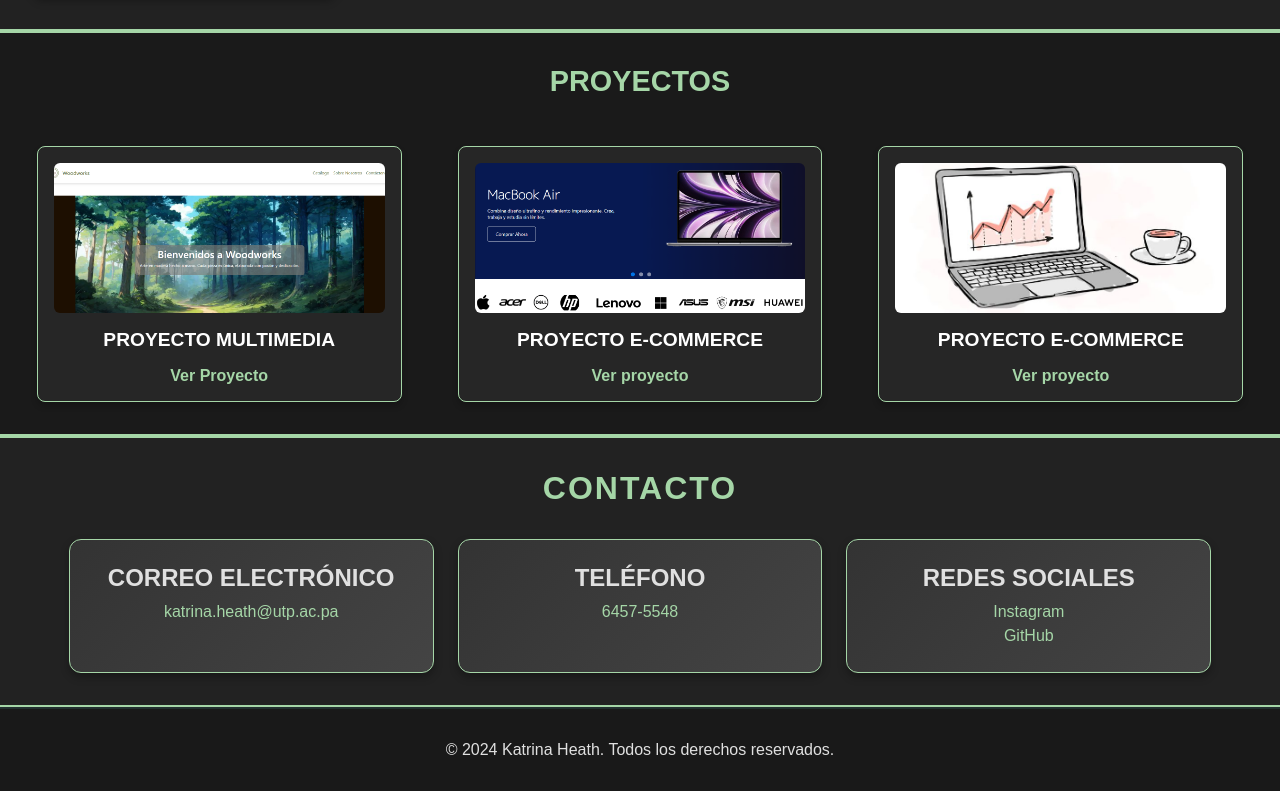
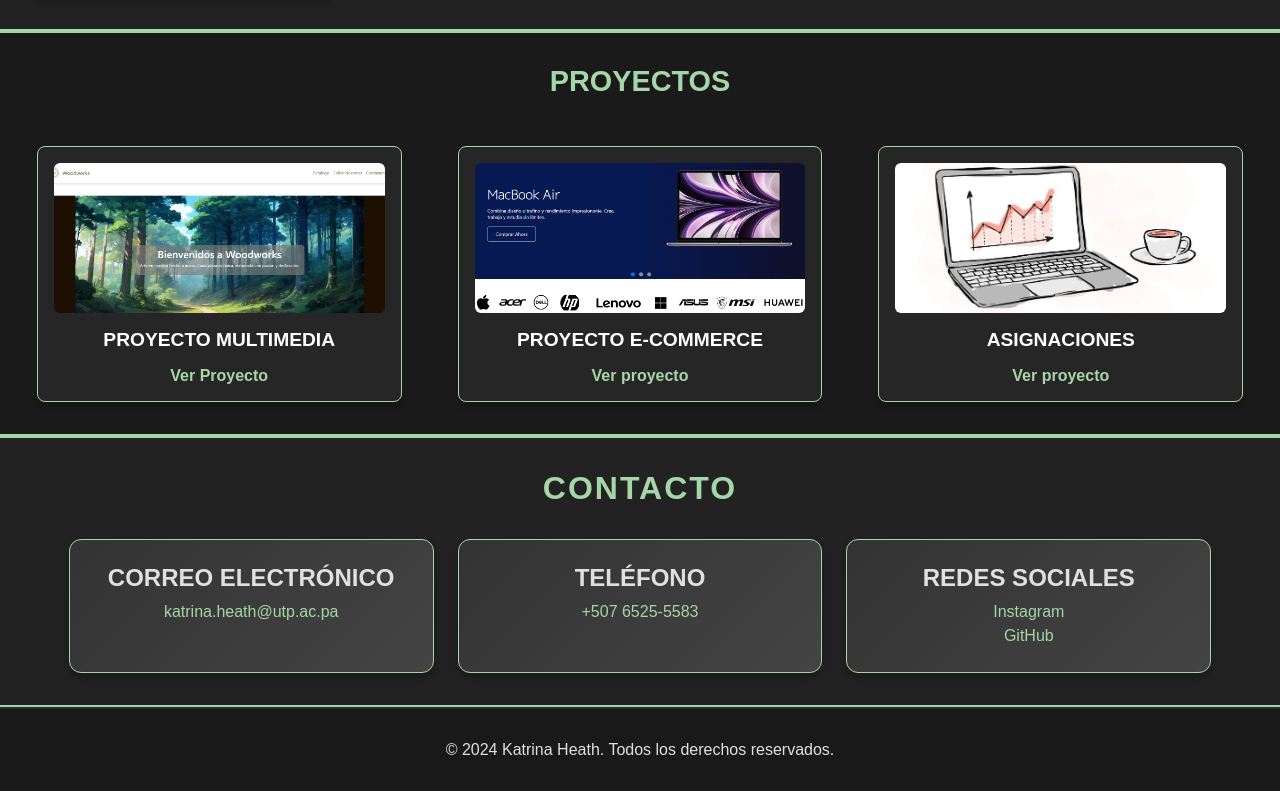
Before and after one commit to KatrinaHeath/Portafolio, a plain HTML site: page index.html in a window 1280 px wide. Shown: the part 1159-1950 px from the top of the page. Drawn offline with Linux system fonts and the light colour scheme.

Commit message:
cambio realizados en el codigo

```diff
--- a/index.html
+++ b/index.html
@@ -80,7 +80,7 @@
       <div class="project-item">
         <div class="project-banner1"></div>
         <h3>Proyecto Multimedia</h3>
-        <a href="http://localhost/woodworks/landing.html" class="project-link">Ver Proyecto</a>
+        <a href="https://katrinaheath.github.io/landing-page/" class="project-link">Ver Proyecto</a>
       </div>
       <div class="project-item">
         <div class="project-banner2"></div>
@@ -89,7 +89,7 @@
       </div>
       <div class="project-item">
         <div class="project-banner3"></div>
-        <h3>Proyecto E-commerce</h3>
+        <h3>Asignaciones</h3>
         <a href="https://utpac-my.sharepoint.com/:f:/g/personal/katrina_heath_utp_ac_pa/EueBk357hRZBlEJneG8SWGwBY2BgZB_OoirbeQsnh222Uw?e=L2Pshm" class="project-link">Ver proyecto</a>
       </div>
     </div>
@@ -105,7 +105,7 @@
       </div>
       <div class="contact-box">
         <h3>Teléfono</h3>
-        <p>6457-5548</p>
+        <p>+507 6525-5583</p>
       </div>
       <div class="contact-box">
         <h3>Redes Sociales</h3>
```
